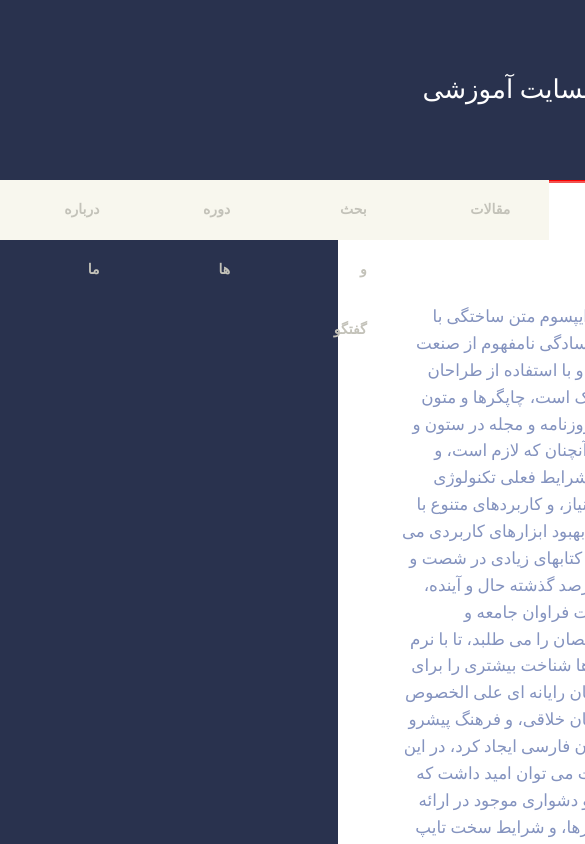
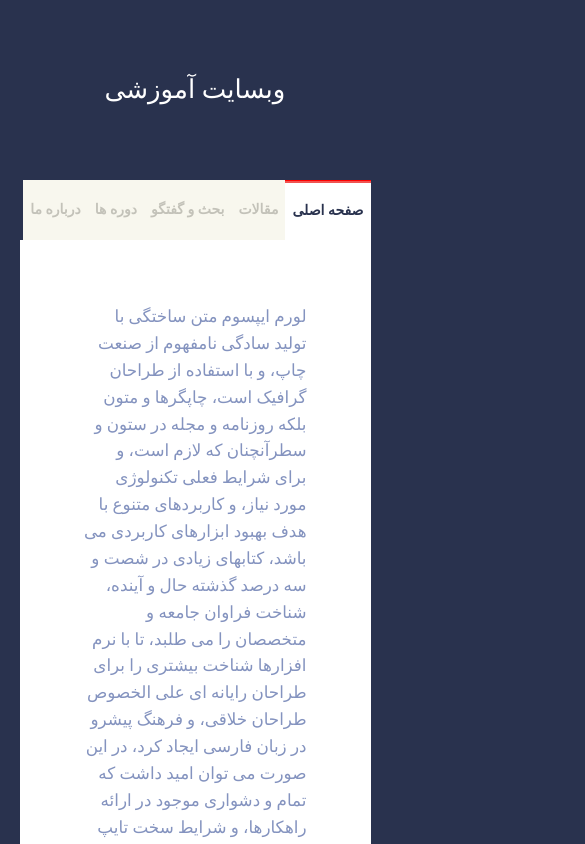
Before and after one commit to saberiHoseyn/Responsive-Tabbed-Navigation, a plain HTML site: page index.html in a window 390 px wide. Both pictures are taken after a click on the link "صفحه اصلی". Shown: the top 844 px of the page, 585 px wide, since content can reach past the window. Drawn offline with Linux system fonts and the light colour scheme; a script that the page names is missing; a web font is replaced by a local one.

Commit message:
Tabbed implement Responsive navigation

```diff
--- a/index.html
+++ b/index.html
@@ -16,38 +16,38 @@
     <div class="tabs">
         <nav class="tab-navigation">
             <div class="selected">
-                <a class="tab-nav-titel" href="#">صفحه اصلی</a>
+                <a class="tab-nav-titel" data-content="index" href="#">صفحه اصلی</a>
             </div>
             <div class="">
-                <a class="tab-nav-titel" href="#">مقالات</a>
+                <a class="tab-nav-titel" data-content="Article" href="#">مقالات</a>
             </div>
             <div class="">
-                <a class="tab-nav-titel" href="#">بحث و گفتگو</a>
+                <a class="tab-nav-titel" data-content="Discuss" href="#">بحث و گفتگو</a>
             </div>
             <div class="">
-                <a class="tab-nav-titel" href="#">دوره ها</a>
+                <a class="tab-nav-titel" data-content="Period" href="#">دوره ها</a>
             </div>
             <div class="">
-                <a class="tab-nav-titel" href="#">درباره ما</a>
+                <a class="tab-nav-titel" data-content="abou-us" href="#">درباره ما</a>
             </div>
         </nav>
-        <ul class="tab-content">
-            <div class="tab-content-text selected">
+        <div class="tab-content">
+            <div class="tab-content-text selected" data-content="index">
                 <p>
                     لورم ایپسوم متن ساختگی با تولید سادگی نامفهوم از صنعت چاپ، و با استفاده از طراحان گرافیک است، چاپگرها و متون بلکه روزنامه و مجله در ستون و سطرآنچنان که لازم است، و برای شرایط فعلی تکنولوژی مورد نیاز، و کاربردهای متنوع با هدف بهبود ابزارهای کاربردی می باشد، کتابهای زیادی در شصت و سه درصد گذشته حال و آینده، شناخت فراوان جامعه و متخصصان را می طلبد، تا با نرم افزارها شناخت بیشتری را برای طراحان رایانه ای علی الخصوص طراحان خلاقی، و فرهنگ پیشرو در زبان فارسی ایجاد کرد، در این صورت می توان امید داشت که تمام و دشواری موجود در ارائه راهکارها، و شرایط سخت تایپ به پایان رسد و زمان مورد نیاز شامل حروفچینی دستاوردهای اصلی، و جوابگوی سوالات پیوسته اهل دنیای موجود طراحی اساسا مورد استفاده قرار گیرد.
                 </p>
             </div>
-            <div class="tab-content-text">
+            <div class="tab-content-text" data-content="Article">
                 <p>
                     لورم ایپسوم متن ساختگی با تولید سادگی نامفهوم از صنعت چاپ، و با استفاده از طراحان گرافیک است، چاپگرها و متون بلکه روزنامه و مجله در ستون و سطرآنچنان که لازم است، و برای شرایط فعلی تکنولوژی مورد نیاز، و کاربردهای متنوع با هدف بهبود ابزارهای کاربردی می باشد، کتابهای زیادی در شصت و سه درصد گذشته حال و آینده، شناخت فراوان جامعه و متخصصان را می طلبد، تا با نرم افزارها شناخت بیشتری را برای طراحان رایانه ای علی الخصوص طراحان خلاقی، و فرهنگ پیشرو در زبان فارسی ایجاد کرد، در این صورت می توان امید داشت که تمام و دشواری موجود در ارائه راهکارها، و شرایط سخت تایپ به پایان رسد و زمان مورد نیاز شامل حروفچینی دستاوردهای اصلی، و جوابگوی سوالات پیوسته اهل دنیای موجود طراحی اساسا مورد استفاده قرار گیرد.لورم ایپسوم متن ساختگی با تولید سادگی نامفهوم از صنعت چاپ، و با استفاده از طراحان گرافیک است، چاپگرها و متون بلکه روزنامه و مجله در ستون و سطرآنچنان که لازم است، و برای شرایط فعلی تکنولوژی مورد نیاز، و کاربردهای متنوع با هدف بهبود ابزارهای کاربردی می باشد، کتابهای زیادی در شصت و سه درصد گذشته حال و آینده، شناخت فراوان جامعه و متخصصان را می طلبد، تا با نرم افزارها شناخت بیشتری را برای طراحان رایانه ای علی الخصوص طراحان خلاقی، و فرهنگ پیشرو در زبان فارسی ایجاد کرد، در این صورت می توان امید داشت که تمام و دشواری موجود در ارائه راهکارها، و شرایط سخت تایپ به پایان رسد و زمان مورد نیاز شامل حروفچینی دستاوردهای اصلی، و جوابگوی سوالات پیوسته اهل دنیای موجود طراحی اساسا مورد استفاده قرار گیرد.
                 </p>
             </div>
-            <div class="tab-content-text">
+            <div class="tab-content-text" data-content="Discuss">
                 <p>
                     لورم ایپسوم متن ساختگی با تولید سادگی نامفهوم از صنعت چاپ و با استفاده از طراحان گرافیک است چاپگرها و متون بلکه روزنامه و مجله در ستون و سطرآنچنان که لازم است و برای شرایط فعلی تکنولوژی مورد نیاز و کاربردهای متنوع با هدف بهبود ابزارهای کاربردی می باشد کتابهای زیادی در شصت و سه درصد گذشته حال و آینده شناخت فراوان جامعه و متخصصان را می طلبد.
                 </p>
             </div>
-            <div class="tab-content-text">
+            <div class="tab-content-text" data-content="Period">
                 <p>
                     لورم ایپسوم متن ساختگی با تولید سادگی نامفهوم از صنعت چاپ و با استفاده از طراحان گرافیک است چاپگرها و متون بلکه روزنامه و مجله در ستون و سطرآنچنان که لازم است و برای شرایط فعلی تکنولوژی مورد نیاز و کاربردهای متنوع با هدف بهبود ابزارهای کاربردی می باشد
                 </p>
@@ -55,7 +55,7 @@
                     لورم ایپسوم متن ساختگی با تولید سادگی نامفهوم از صنعت چاپ، و با استفاده از طراحان گرافیک است، چاپگرها و متون بلکه روزنامه و مجله در ستون و سطرآنچنان که لازم است، و برای شرایط فعلی تکنولوژی مورد نیاز، و کاربردهای متنوع با هدف بهبود ابزارهای کاربردی می باشد، کتابهای زیادی در شصت و سه درصد گذشته حال و آینده، شناخت فراوان جامعه و متخصصان را می طلبد، تا با نرم افزارها شناخت بیشتری را برای طراحان رایانه ای علی الخصوص طراحان خلاقی، و فرهنگ پیشرو در زبان فارسی ایجاد کرد، در این صورت می توان امید داشت که تمام و دشواری موجود در ارائه راهکارها، و شرایط سخت تایپ به پایان رسد و زمان مورد نیاز شامل حروفچینی دستاوردهای اصلی، و جوابگوی سوالات پیوسته اهل دنیای موجود طراحی اساسا مورد استفاده قرار گیرد.
                 </p>
             </div>
-            <div class="tab-content-text">
+            <div class="tab-content-text" data-content="abou-us">
                 <p>
                     لورم ایپسوم متن ساختگی با تولید سادگی نامفهوم از صنعت چاپ و با استفاده از طراحان گرافیک است چاپگرها و متون بلکه روزنامه و مجله در ستون و سطرآنچنان که لازم است.
                 </p>
@@ -63,7 +63,7 @@
                     لورم ایپسوم متن ساختگی با تولید سادگی نامفهوم از صنعت چاپ، و با استفاده از طراحان گرافیک است، چاپگرها و متون بلکه روزنامه و مجله در ستون و سطرآنچنان که لازم است، و برای شرایط فعلی تکنولوژی مورد نیاز، و کاربردهای متنوع با هدف بهبود ابزارهای کاربردی می باشد، کتابهای زیادی در شصت و سه درصد گذشته حال و آینده، شناخت فراوان جامعه و متخصصان را می طلبد، تا با نرم افزارها شناخت بیشتری را برای طراحان رایانه ای علی الخصوص طراحان خلاقی، و فرهنگ پیشرو در زبان فارسی ایجاد کرد، در این صورت می توان امید داشت که تمام و دشواری موجود در ارائه راهکارها، و شرایط سخت تایپ به پایان رسد و زمان مورد نیاز شامل حروفچینی دستاوردهای اصلی، و جوابگوی سوالات پیوسته اهل دنیای موجود طراحی اساسا مورد استفاده قرار گیرد.
                 </p>
             </div>
-        </ul>
+        </div>
 
     </div>
 
--- /dev/null
+++ b/script.js
@@ -0,0 +1,17 @@
+let items = document.querySelectorAll(".tabs .tab-navigation .tab-nav-titel");
+
+items.forEach((item)=>{
+    item.addEventListener("click" , function(){
+        document.querySelector(".tabs .tab-navigation div[class=selected]")
+                .classList.remove("selected");
+        item.parentNode.classList.add("selected");
+
+        let dataBox = item.getAttribute("data-content");
+
+        document.querySelector(".tabs .tab-content .tab-content-text.selected")
+                .classList.remove("selected");
+        document.querySelector(`.tabs .tab-content .tab-content-text[data-content=${dataBox}]`)
+                .classList.add("selected");
+
+    })
+})
--- a/style.css
+++ b/style.css
@@ -45,8 +45,6 @@ header h1{
     float: none;
     background: transparent;
     text-align: right;
-
-
 }
 
 .tab-navigation div{
@@ -64,6 +62,24 @@ header h1{
     font-weight: 700;
     padding: 0 2.8em 0 4.6em;
     color: #c3c2b9;
+}
+
+@media screen and (max-width: 860px){
+    .tab-navigation a {
+    padding: 0 2em 0 2em;
+    }
+}
+
+@media screen and (max-width: 600px){
+    .tab-navigation a {
+    padding: 0 1em 0 1em;
+    }
+}
+
+@media screen and (max-width: 450px){
+    .tab-navigation a {
+    padding: 0 .5em 0 .5em;
+    }
 }
 
 .tab-navigation .selected a{
```
